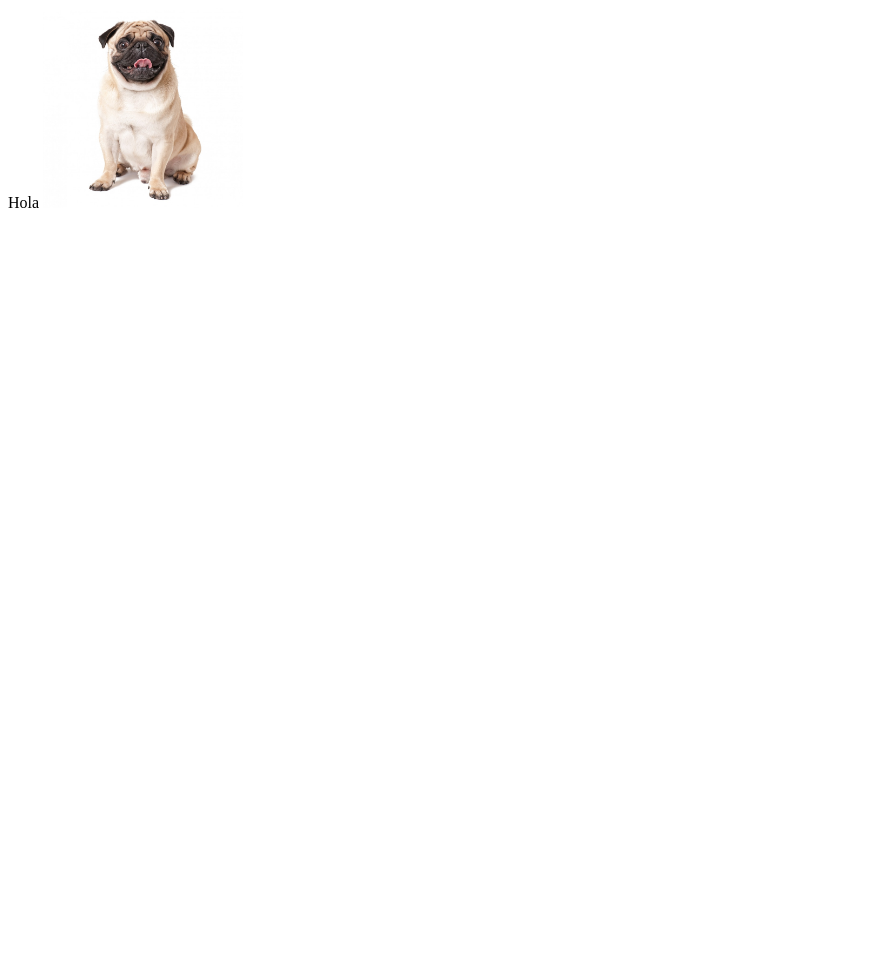
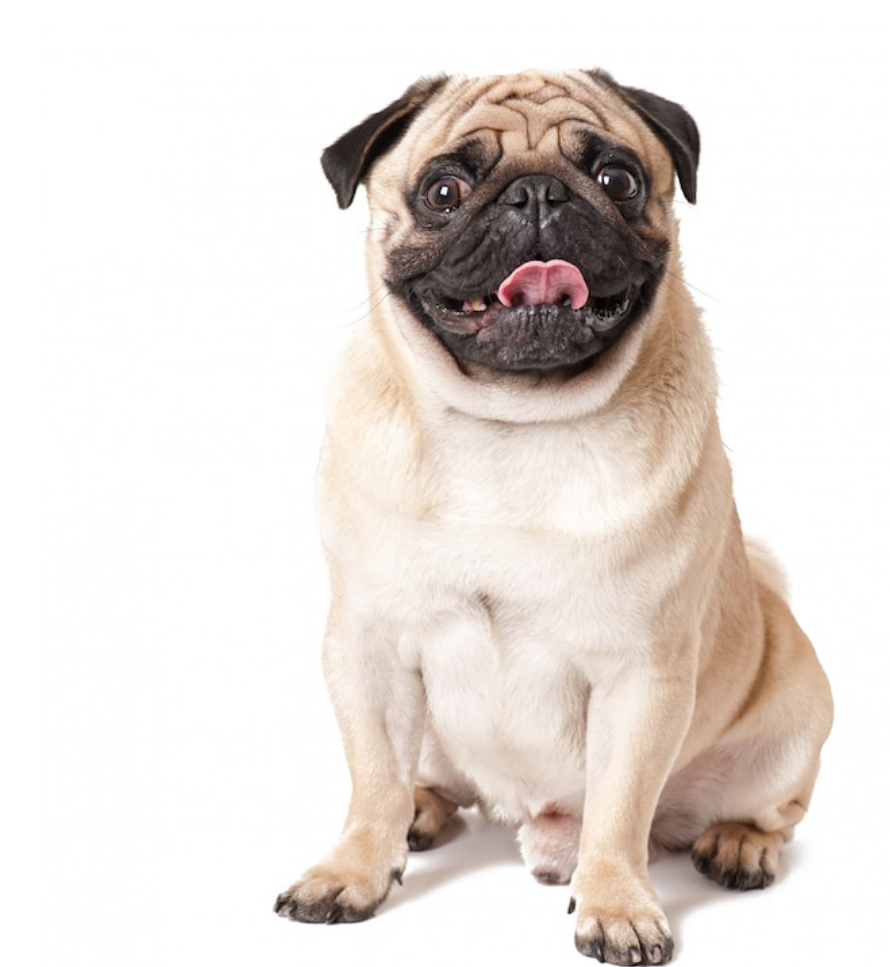
Before and after one commit to cristiansm17/Prueba, a plain HTML site: page index.html in a window 1280 px wide. Shown: the top 967 px of the page, without its empty margins (0-890 px from the left). Before the commit the page ends 800 px from the top, so only its background shows below. Drawn offline with Linux system fonts and the light colour scheme.

Commit message:
Update index.html

```diff
--- a/index.html
+++ b/index.html
@@ -4,7 +4,7 @@
   </head>
 <body>
 Hola
-<img alt="Perrito" src="perro.jpg" width="200" height="200">
+<img alt="Perrito" src="perro.jpg" width="1000" height="1000">
 
 </body>
 
```
